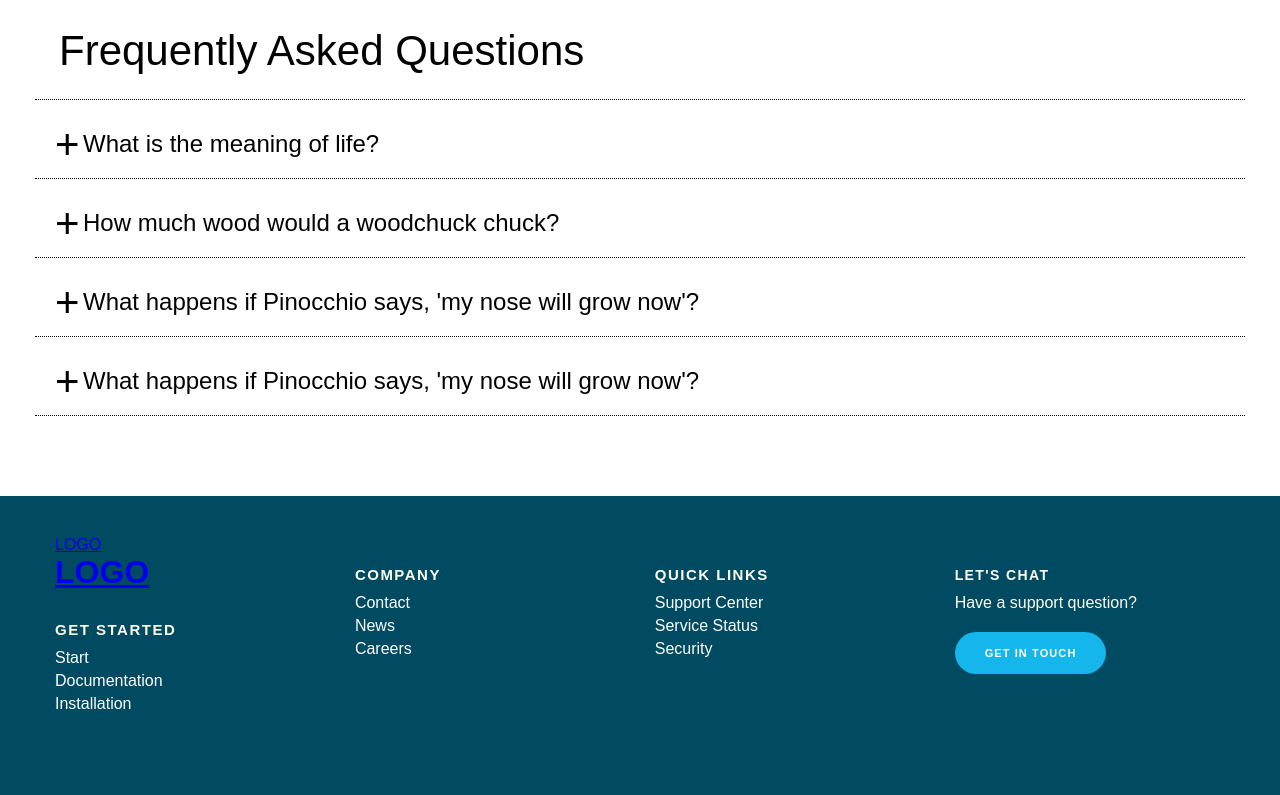
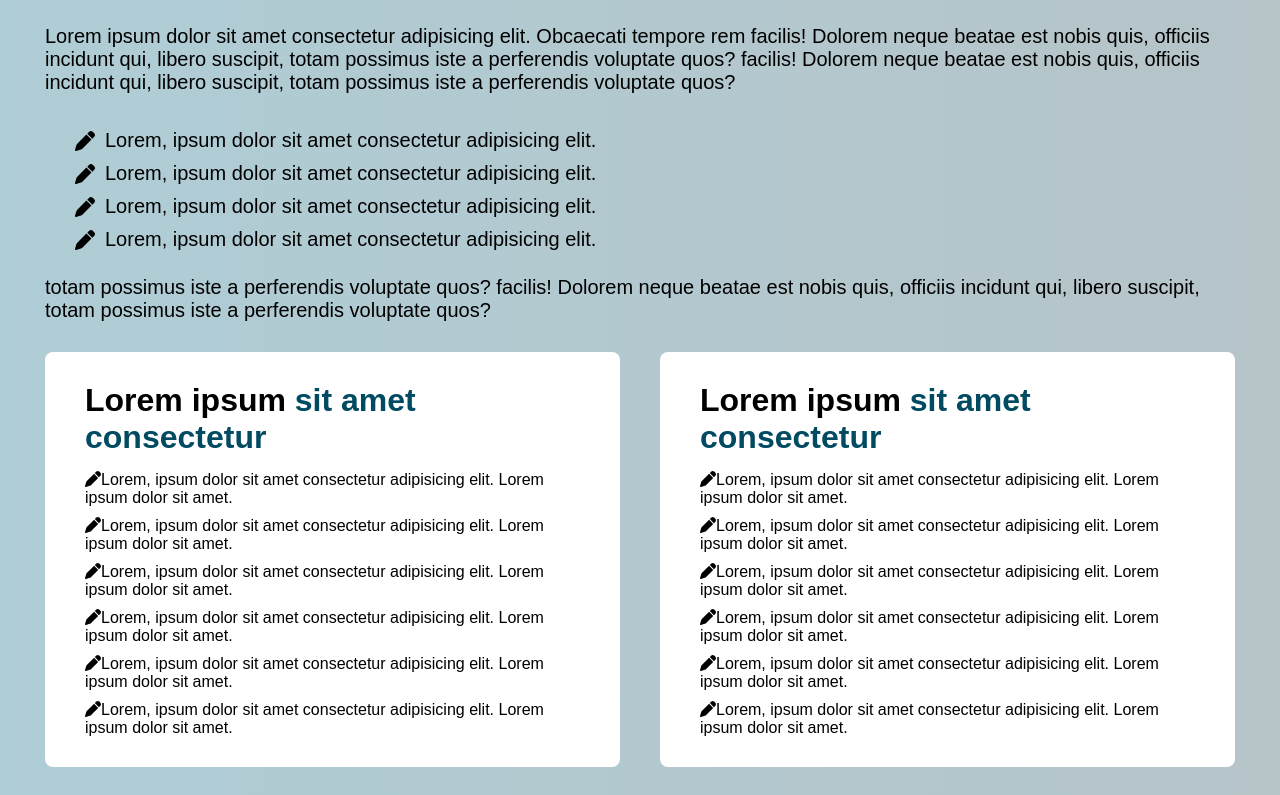
Before and after one commit to mahfuz-ta09/nrc-london, a Next.js app: page /k12 in a window 1280 px wide. Shown: the part 1585-2380 px from the top of the page. Built offline with nearby package versions, Linux system fonts and the light colour scheme; a web font is replaced by a local one.

Commit message:
k12 done

```diff
--- a/src/app/(withnavbar)/k12/page.tsx
+++ b/src/app/(withnavbar)/k12/page.tsx
@@ -3,6 +3,8 @@ import Footer from '@/component/shared/Footer/Footer'
 import FAQ from '@/component/UI/FAQ/FAQ'
 import '@/css/k12/k12.css'
 import '@/css/TestPrep/CommonStyle.css'
+import { faPen } from '@fortawesome/free-solid-svg-icons'
+import { FontAwesomeIcon } from '@fortawesome/react-fontawesome'
 import { useState } from 'react'
 
 
@@ -167,12 +169,68 @@ const Page = () => {
                     </div>
                     <img src="https://i.ibb.co.com/ZL4xB6Y/Untitled-design-1-removebg-preview.png" alt="" />
                 </div>
+            </div>
 
-                <div className="k12">
+            <div className="k12-addition">
+                <div className="wdth ">
+                    <h1 className='k12-header'>Lorem ipsum <span>sit amet consectetur</span></h1>
+
+                    <div className='k12-addition-des'>
+                        <h1>
+                            Lorem ipsum dolor sit amet consectetur adipisicing elit. Obcaecati tempore rem
+                            facilis! Dolorem neque beatae est nobis quis, officiis incidunt qui, libero suscipit,
+                            totam possimus iste a perferendis voluptate quos?
+                            facilis! Dolorem neque beatae est nobis quis, officiis incidunt qui, libero suscipit,
+                            totam possimus iste a perferendis voluptate quos?
+                        </h1>
+
+                        <ul>
+                            <li><FontAwesomeIcon icon={faPen}/>Lorem, ipsum dolor sit amet consectetur adipisicing elit.</li>
+                            <li><FontAwesomeIcon icon={faPen}/>Lorem, ipsum dolor sit amet consectetur adipisicing elit.</li>
+                            <li><FontAwesomeIcon icon={faPen}/>Lorem, ipsum dolor sit amet consectetur adipisicing elit.</li>
+                            <li><FontAwesomeIcon icon={faPen}/>Lorem, ipsum dolor sit amet consectetur adipisicing elit.</li>
+                        </ul>
+                        <h1>
+                            totam possimus iste a perferendis voluptate quos?
+                            facilis! Dolorem neque beatae est nobis quis, officiis incidunt qui, libero suscipit,
+                            totam possimus iste a perferendis voluptate quos?
+                        </h1>
+
+                    </div>
+
+                    <div className='k12-addition-detail'>
+
+                        <div className='k12-addition-detail-1'>
+                            <h1>Lorem ipsum <span>sit amet consectetur</span></h1>
+
+                            <ul>
+                                <li><FontAwesomeIcon icon={faPen}/>Lorem, ipsum dolor sit amet consectetur adipisicing elit. Lorem ipsum dolor sit amet.</li>
+                                <li><FontAwesomeIcon icon={faPen}/>Lorem, ipsum dolor sit amet consectetur adipisicing elit. Lorem ipsum dolor sit amet.</li>
+                                <li><FontAwesomeIcon icon={faPen}/>Lorem, ipsum dolor sit amet consectetur adipisicing elit. Lorem ipsum dolor sit amet.</li>
+                                <li><FontAwesomeIcon icon={faPen}/>Lorem, ipsum dolor sit amet consectetur adipisicing elit. Lorem ipsum dolor sit amet.</li>
+                                <li><FontAwesomeIcon icon={faPen}/>Lorem, ipsum dolor sit amet consectetur adipisicing elit. Lorem ipsum dolor sit amet.</li>
+                                <li><FontAwesomeIcon icon={faPen}/>Lorem, ipsum dolor sit amet consectetur adipisicing elit. Lorem ipsum dolor sit amet.</li>
+                            </ul>
+                        </div>
+
+                        <div className='k12-addition-detail-1'>
+                            <h1>Lorem ipsum <span>sit amet consectetur</span></h1>
+
+                            <ul>
+                                <li><FontAwesomeIcon icon={faPen}/>Lorem, ipsum dolor sit amet consectetur adipisicing elit. Lorem ipsum dolor sit amet.</li>
+                                <li><FontAwesomeIcon icon={faPen}/>Lorem, ipsum dolor sit amet consectetur adipisicing elit. Lorem ipsum dolor sit amet.</li>
+                                <li><FontAwesomeIcon icon={faPen}/>Lorem, ipsum dolor sit amet consectetur adipisicing elit. Lorem ipsum dolor sit amet.</li>
+                                <li><FontAwesomeIcon icon={faPen}/>Lorem, ipsum dolor sit amet consectetur adipisicing elit. Lorem ipsum dolor sit amet.</li>
+                                <li><FontAwesomeIcon icon={faPen}/>Lorem, ipsum dolor sit amet consectetur adipisicing elit. Lorem ipsum dolor sit amet.</li>
+                                <li><FontAwesomeIcon icon={faPen}/>Lorem, ipsum dolor sit amet consectetur adipisicing elit. Lorem ipsum dolor sit amet.</li>
+                            </ul>
+                        </div>
+
+                    </div>
 
                 </div>
+            </div>
 
-            </div>
             <FAQ items={faqItems} title="Frequently Asked Questions"/>
             <Footer />
         </div>
--- a/src/css/k12/k12.css
+++ b/src/css/k12/k12.css
@@ -48,3 +48,87 @@
     width: 600px;
     height: 700px;
 }
+
+.k12-addition{
+    background: linear-gradient(to right,rgba(175, 205, 214),rgba(182, 196, 200));
+    height: auto;
+    width:  100%;
+    padding: 15px 0;
+}
+
+.k12-addition-des h1{
+    font-size: 20px;
+    margin: 25px 0;
+    font-weight: 400;
+}
+
+.k12-addition-des  ul{
+    list-style: none;
+    padding-left: 30px;
+}
+
+.k12-addition-des  ul li{
+    font-size: 20px;
+    display: flex;
+    align-items: center;
+    justify-content: left;
+    gap: 10px;
+    padding-top: 10px;
+}
+
+.k12-addition-detail{
+    display: flex;
+    align-items: center;
+    justify-content: space-between;
+    gap: 40px;
+    margin: 30px 0;
+}
+
+.k12-addition-detail-1{
+    width: 50%;
+    padding: 30px 40px;
+    background: #fff;
+    border-radius: 8px;
+}
+
+.k12-addition-detail-1 ul{
+    display: flex;
+    align-items: left;
+    justify-content: left;
+    flex-direction: column;
+    list-style: none;
+    gap: 10px;
+    margin-top: 15px;
+}
+
+
+.k12-addition-detail-1 h1 span{
+    color: rgba(0,74,98);
+}
+
+
+@media screen and (max-width:450px) {
+    .k12-content-main{
+        flex-direction: column;
+        margin-top: 30px;
+    }
+
+
+    .k12-content-main img{
+        object-fit: contain;
+        width: 100%;
+        height: 30vh;
+    }
+
+    .k12-addition-detail{
+        flex-direction: column;
+        gap: 40px;
+        margin: 30px 0;
+    }
+
+
+    .k12-addition-detail-1{
+        width: 100%;
+    }
+
+}
```
